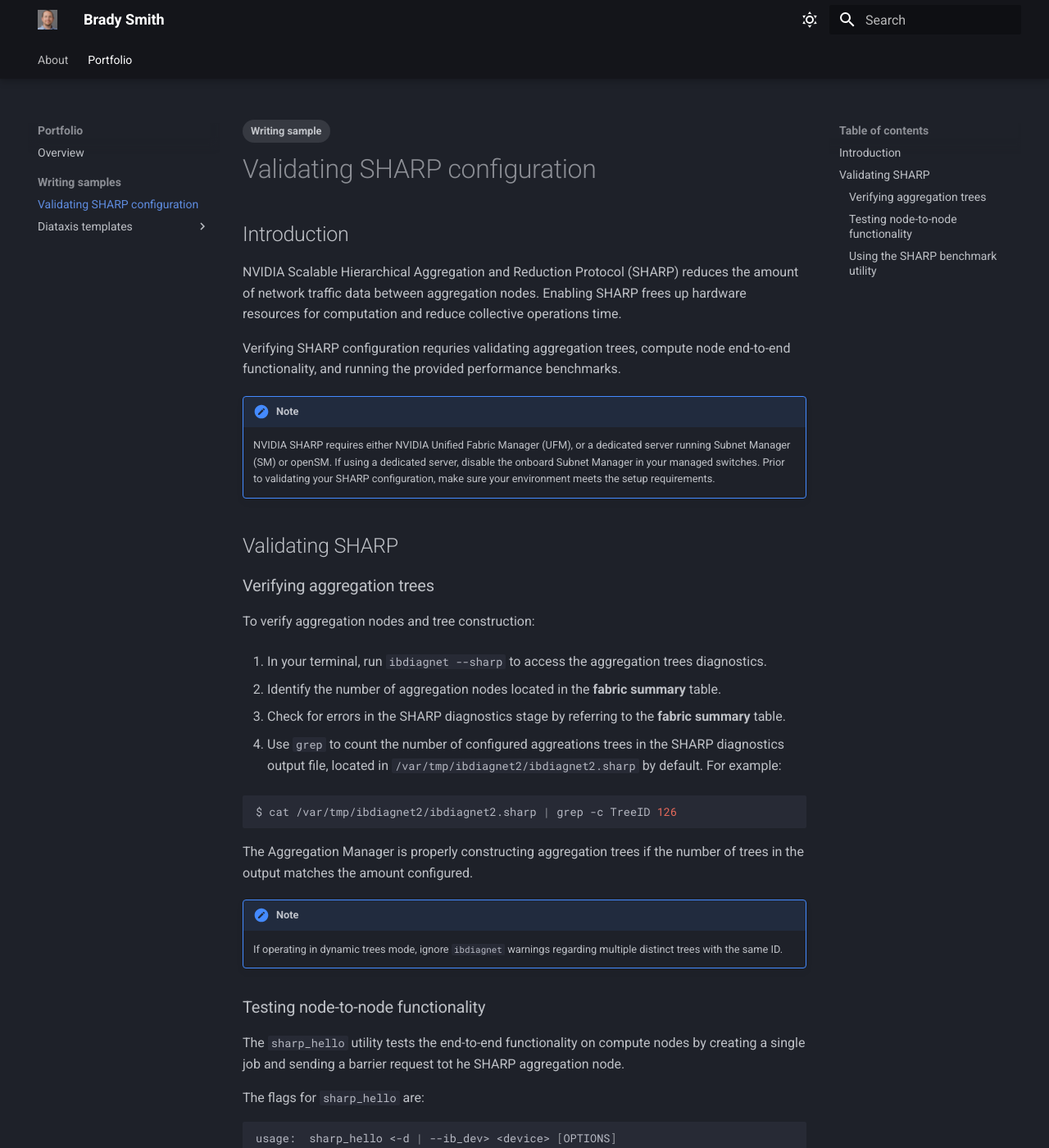
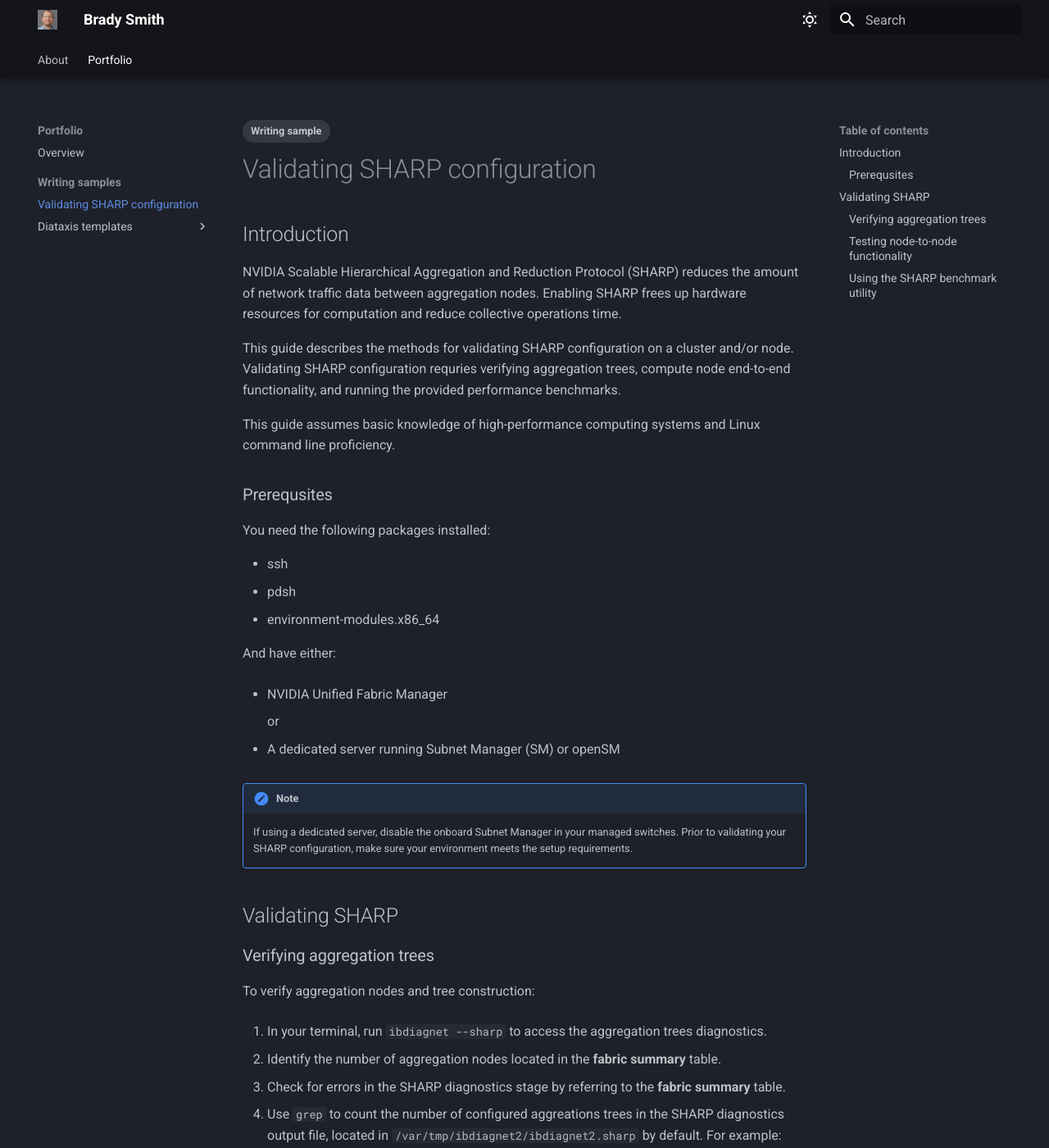
Before and after one commit to brasmi/brasmi.github.io, an MkDocs documentation site: the page built from docs/portfolio/writing-samples/sharp.md, in a window 1280 px wide and 1400 px high. Shown: the whole window at 82% size. Built offline with MkDocs 1.6.1 and Material for MkDocs 9.7.7, drawn with Linux system fonts in a browser that asks for light colours; some of the changed text lies outside the part shown.

Commit message:
updated sharp guide

```diff
--- a/docs/portfolio/writing-samples/sharp.md
+++ b/docs/portfolio/writing-samples/sharp.md
@@ -9,10 +9,28 @@ tags:
 
 NVIDIA Scalable Hierarchical Aggregation and Reduction Protocol (SHARP) reduces the amount of network traffic data between aggregation nodes. Enabling SHARP frees up hardware resources for computation and reduce collective operations time.
 
-Verifying SHARP configuration requries validating aggregation trees, compute node end-to-end functionality, and running the provided performance benchmarks.
+This guide describes the methods for validating SHARP configuration on a cluster and/or node. Validating SHARP configuration requries verifying aggregation trees, compute node end-to-end functionality, and running the provided performance benchmarks.
+
+This guide assumes basic knowledge of high-performance computing systems and Linux command line proficiency.
+
+### Prerequsites
+
+You need the following packages installed:
+
+ * ssh
+ * pdsh
+ * environment-modules.x86_64
+
+And have either:
+
+* NVIDIA Unified Fabric Manager
+
+	or
+
+* A dedicated server running Subnet Manager (SM) or openSM
 
 !!! note
-    NVIDIA SHARP requires either NVIDIA Unified Fabric Manager (UFM), or a dedicated server running Subnet Manager (SM) or openSM. If using a dedicated server, disable the onboard Subnet Manager in your managed switches. Prior to validating your SHARP configuration, make sure your environment meets the setup requirements.
+    If using a dedicated server, disable the onboard Subnet Manager in your managed switches. Prior to validating your SHARP configuration, make sure your environment meets the setup requirements.
 
 ## Validating SHARP
 
```
Also changed, not shown: other parts of docs/portfolio/writing-samples/sharp.md (+2 -5 lines), docs/index.md (+9 -2 lines).
